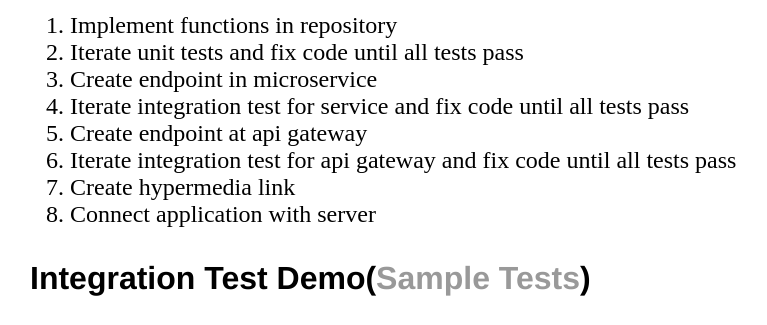
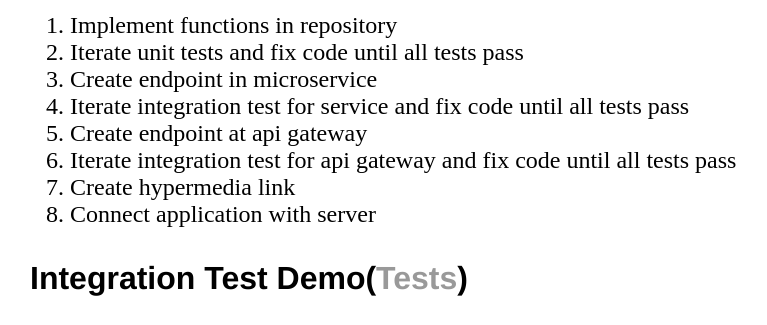
Before and after one commit to jcho7022/jcho7022.github.io, a Jekyll site: the page built from projects/float/index.html, in a window 1280 px wide and 900 px high, scrolled down 6364 px, cut to the strip 0-325 px from the top of the window. Shown: the whole strip, without its empty margins (162-929 px from the left). Built offline with Jekyll 4.4.1, drawn with Linux system fonts in a browser that asks for light colours.

Commit message:
Update index.html

```diff
--- a/projects/float/index.html
+++ b/projects/float/index.html
@@ -104,7 +104,7 @@
 	</ol>
 </font>
 
-<h3>Integration Test Demo(<a href="https://gist.github.com/jcho7022/d425f792564fa13d1927ef3c47ebb785">Sample Tests</a>)</h3>
+<h3>Integration Test Demo(<a href="https://gitlab.com/JarvisAPI/float-server/tree/develop/auth-service/integration-test">Tests</a>)</h3>
 <iframe width="980" height="660" src="https://www.youtube.com/embed/Dn0uajOOrVQ" frameborder="0" allow="accelerometer; autoplay; encrypted-media; gyroscope; picture-in-picture" allowfullscreen></iframe>
 
 <br><br><br>
```
